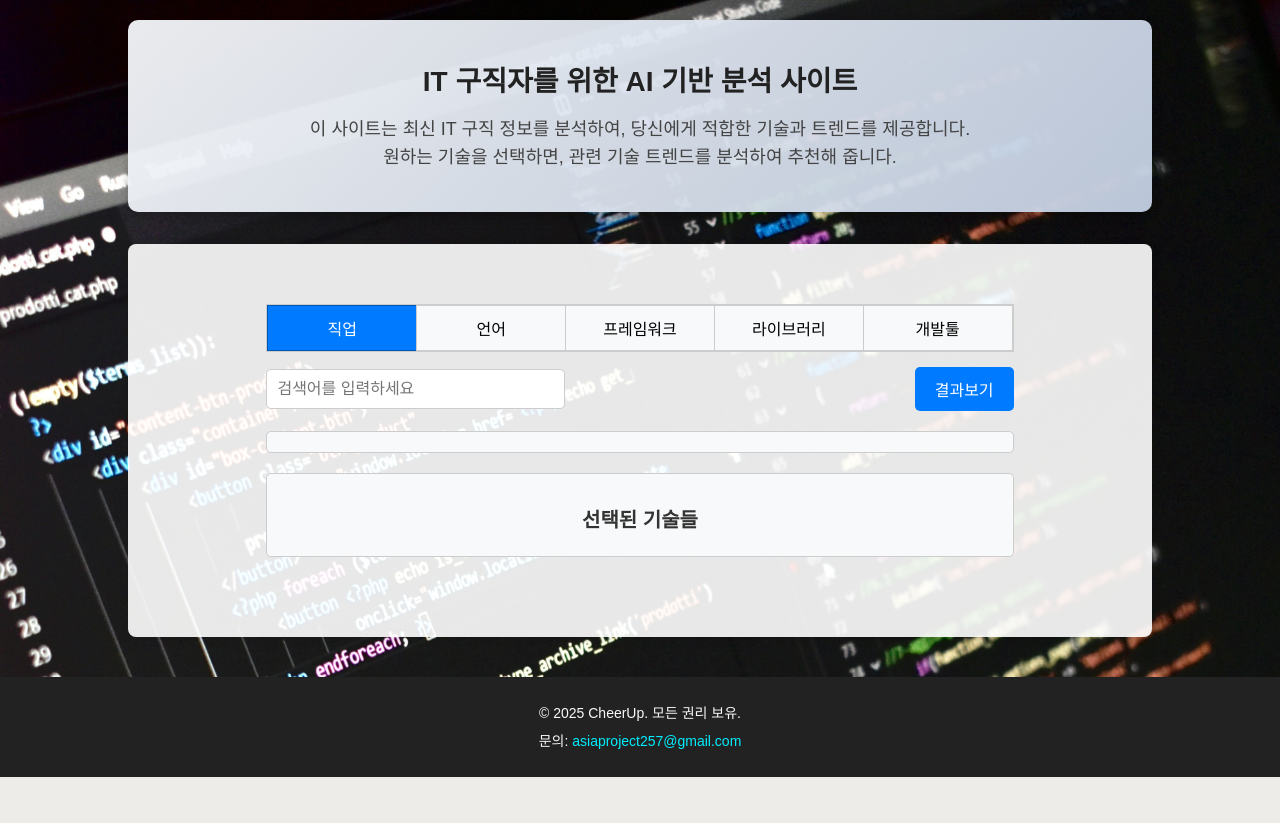
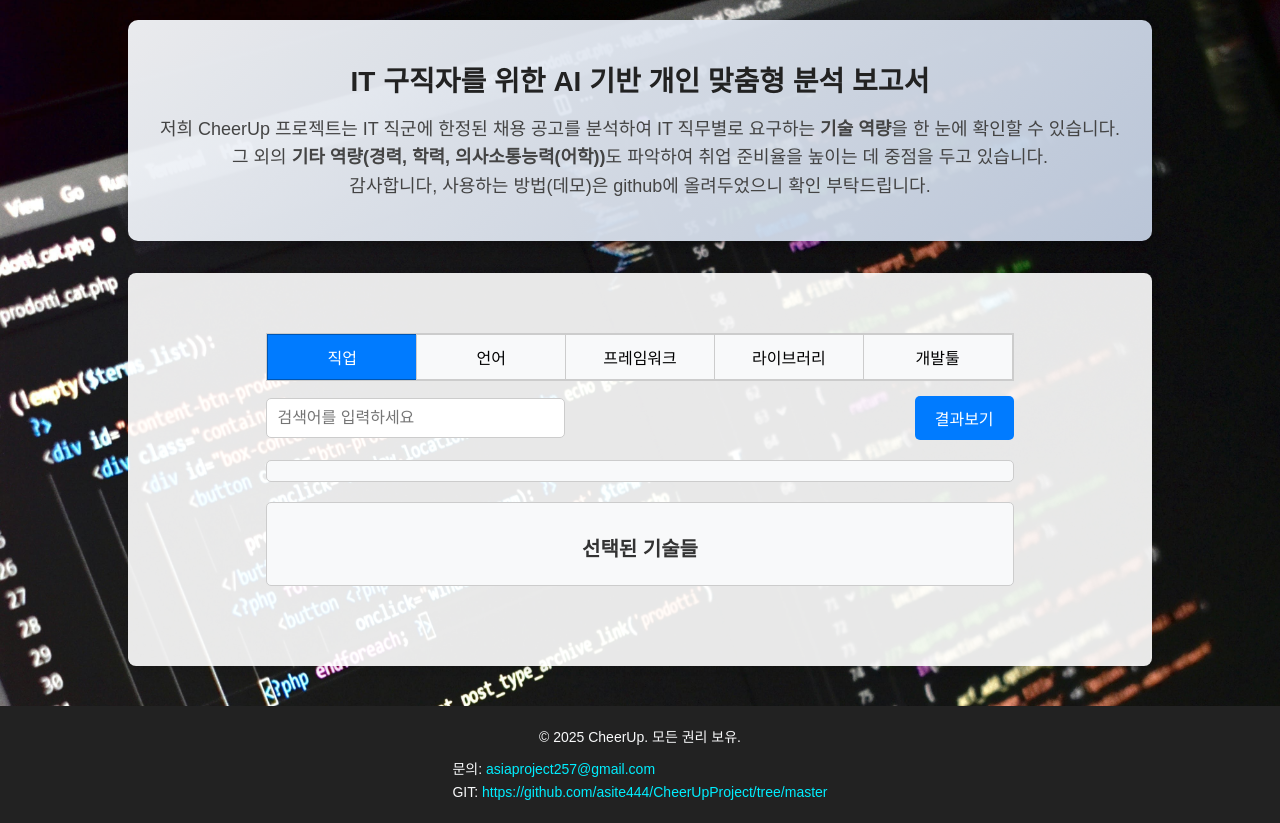
Before and after one commit to asite444/CheerUpProject, a FastAPI app: page / in a window 1280 px wide. Shown: the part 65-888 px from the top of the page. Before the commit the page ends 842 px from the top, so only its background shows below. Run offline with FastAPI, Linux system fonts and the light colour scheme; data that the repository does not hold is empty; some libraries are stand-ins or nearby versions.

Commit message:
푸터수정

```diff
--- a/app/static/css/footer.css
+++ b/app/static/css/footer.css
@@ -5,15 +5,31 @@
     padding: 20px 0;
     margin-top: 40px;
     font-size: 14px;
+    display: flex;
+    flex-direction: column;
+    align-items: center; /* 전체를 중앙 정렬 */
 }
 
-.site-footer .footer-content {
-    width: 80%;
-    margin: 0 auto;
+.site-footer .footer-main {
+    display: flex;
+    justify-content: center; /* 완전 중앙 정렬 */
+    width: 100%;
+    margin-bottom: 10px;
 }
 
-.site-footer p {
-    margin: 5px 0;
+.site-footer .footer-info {
+    width: 50%; /* 중앙에서 살짝 왼쪽으로 치우치게 */
+    text-align: left; /* 내부 텍스트 왼쪽 정렬 */
+    display: flex;
+    justify-content: flex-start; /* 내부 요소 왼쪽 정렬 */
+    gap: 15px; /* 문의와 GIT 사이 간격 설정 */
+    flex-wrap: wrap;
+}
+
+.site-footer .footer-info p {
+    margin: 0;
+    /* display: inline; 블록 요소가 아닌 인라인 요소로 변경하여 줄바꿈 방지 */
+    white-space: nowrap; /* 긴 텍스트도 자동 줄 바꿈 방지 */
 }
 
 .site-footer a {
@@ -24,16 +40,3 @@
 .site-footer a:hover {
     text-decoration: underline;
 }
-
-.site-footer .footer-links {
-    list-style: none;
-    padding: 0;
-    margin-top: 10px;
-    display: flex;
-    justify-content: center;
-    gap: 15px;
-}
-
-.site-footer .footer-links li {
-    display: inline;
-}
--- a/app/templates/main.html
+++ b/app/templates/main.html
@@ -49,12 +49,14 @@
         <!-- 사용자가 구글 트렌드를 검색하면 나타날 화면 -->
         <div id="sticky-note"></div>
         <div class="">
+            <section class="site-intro">
+                <h1>IT 구직자를 위한 AI 기반 개인 맞춤형 분석 보고서</h1>
+                <p>저희 CheerUp 프로젝트는 IT 직군에 한정된 채용 공고를 분석하여 IT 직무별로 요구하는 <strong>기술 역량</strong>을 한 눈에 확인할 수 있습니다.</p>
+                <p>그 외의 <strong>기타 역량(경력, 학력, 의사소통능력(어학))</strong>도 파악하여 취업 준비율을 높이는 데 중점을 두고 있습니다.</p>
+                <p>감사합니다, 사용하는 방법(데모)은 github에 올려두었으니 확인 부탁드립니다.</p>
+            </section>
 
-            <section class="site-intro">
-                <h1>IT 구직자를 위한 AI 기반 분석 사이트</h1>
-                <p>이 사이트는 최신 IT 구직 정보를 분석하여, 당신에게 적합한 기술과 트렌드를 제공합니다.</p>
-                <p>원하는 기술을 선택하면, 관련 기술 트렌드를 분석하여 추천해 줍니다.</p>
-            </section>
+
 
             <section class="main-section">
                 <div class="main-container">
@@ -160,14 +162,20 @@
 
     </div>
     </main>
-
     <footer class="site-footer">
         <div class="footer-content">
-            <p>&copy; 2025 CheerUp. 모든 권리 보유.</p>
-            <p>문의: <a href="mailto:asiaproject257@gmail.com">asiaproject257@gmail.com</a></p>
-
+            <div class="footer-main">
+                <p>&copy; 2025 CheerUp. 모든 권리 보유.</p>
+            </div>
+            <div class="footer-info">
+                <p>문의: <a href="mailto:asiaproject257@gmail.com">asiaproject257@gmail.com</a><br>
+                GIT: <a href="https://github.com/asite444/CheerUpProject/tree/master">https://github.com/asite444/CheerUpProject/tree/master</a></p>
+            </div>
         </div>
     </footer>
+
+
+
 </div>
 
 
```
